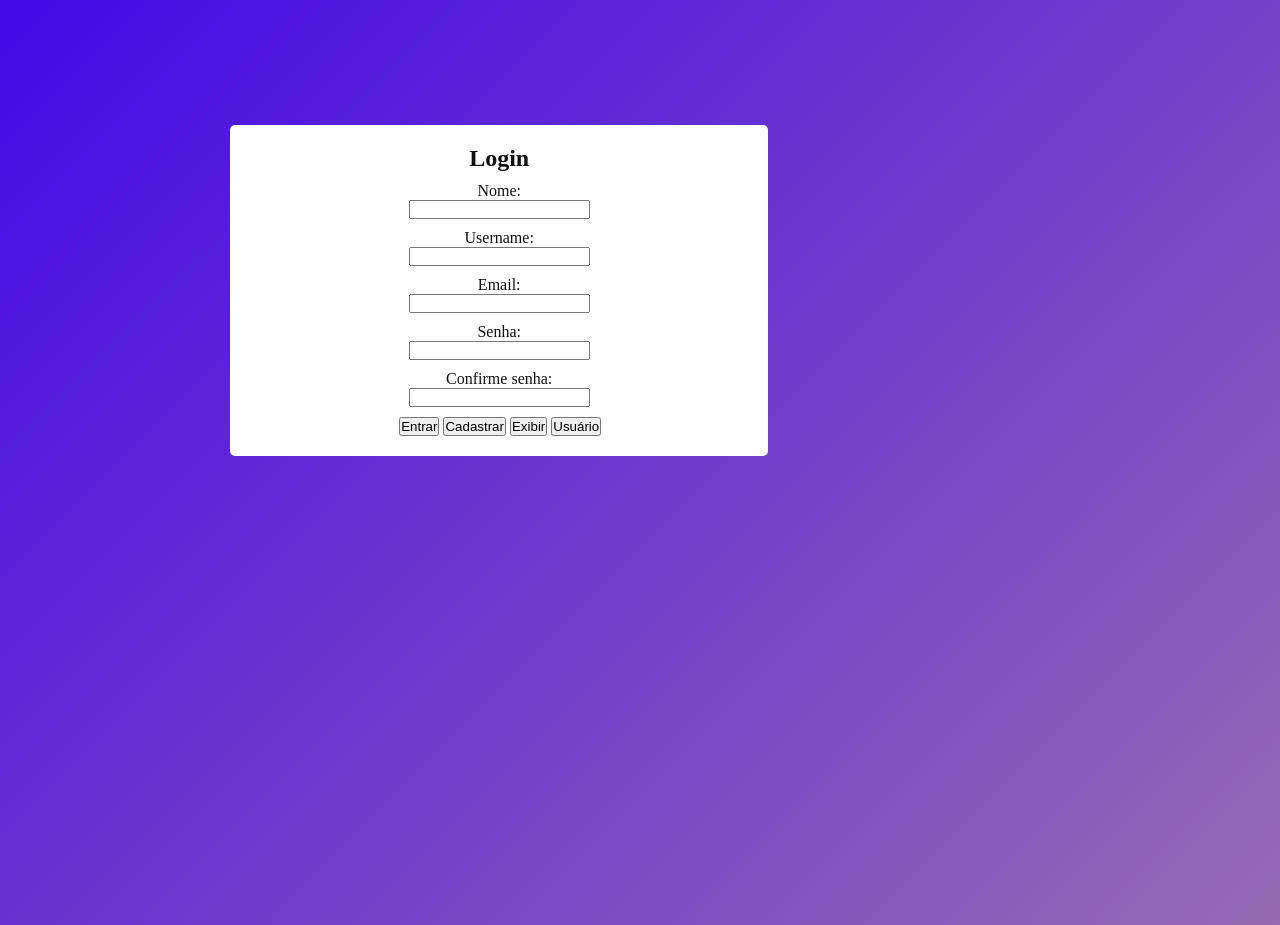
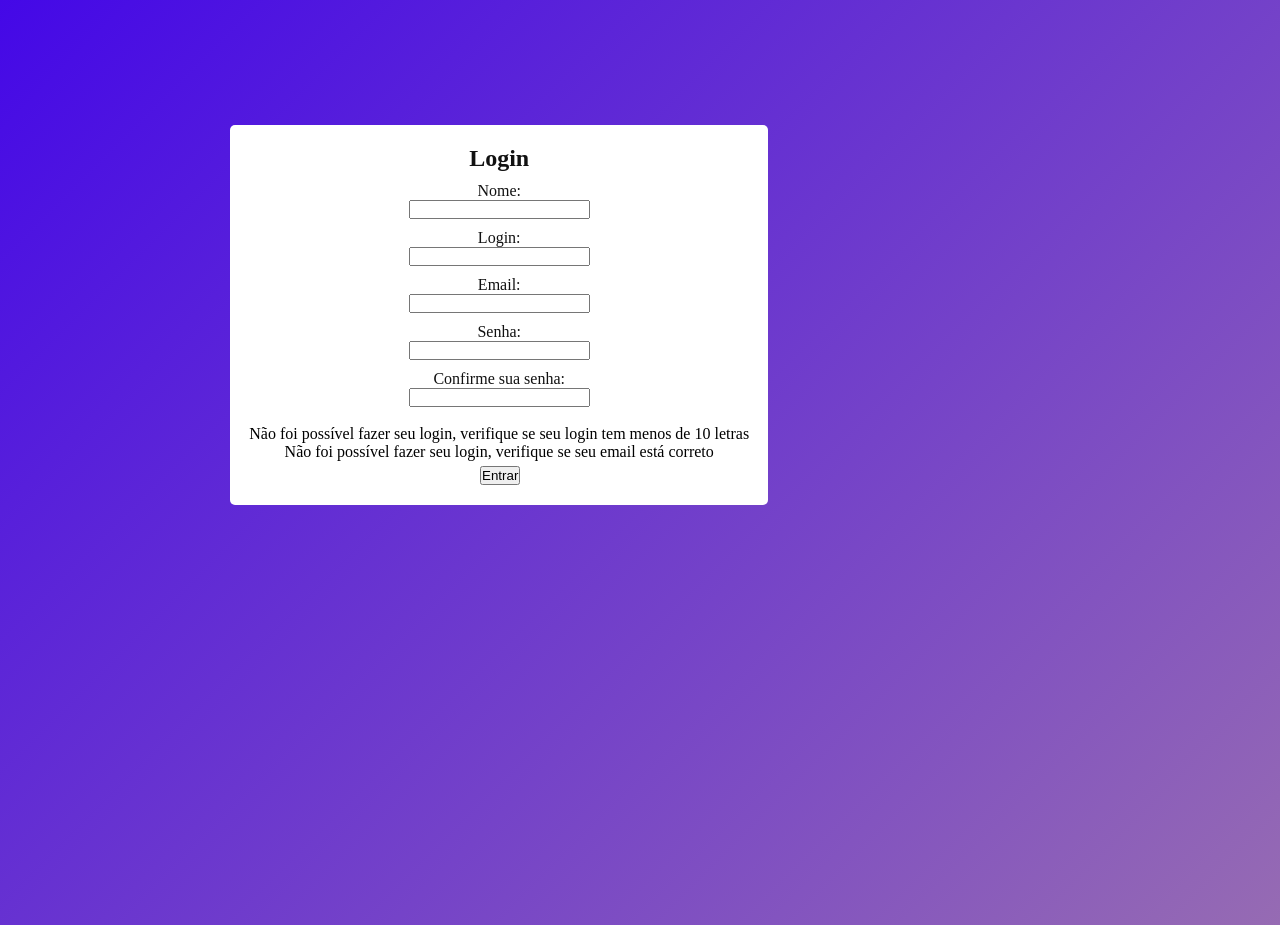
Before and after one commit to CarolMangia/To-do, a plain HTML site: page index.html in a window 1280 px wide. Both pictures are taken after a click on the button "Entrar". Drawn offline with Linux system fonts and the light colour scheme.

Commit message:
Atualizações na tela de login, aula do dia 23/11

```diff
--- a/index.html
+++ b/index.html
@@ -1,7 +1,7 @@
 <!DOCTYPE html>
 <html lang="en">
 <head>
-    <title>A&A´s To-Do List</title>
+    <title>To Do List</title>
     <link href="https://fonts.googleapis.com/css2?family=Poppins:wght@400;500&display=swap" rel="stylesheet">
     <link rel="stylesheet" href="https://cdnjs.cloudflare.com/ajax/libs/font-awesome/5.15.2/css/all.min.css">
     <link rel="stylesheet" href="style.css">
@@ -42,28 +42,70 @@
 
 <div id="container">
 
-<div id="d1"> <p>Nome:</p><input type="text" id="nome">
+    <div id="d1">
+        <p>Nome:</p> <input type="text" id="nome">
 
-<p>Username:</p><input type="text" id="usuario">
+        <p>Login:</p>
+        <input type="text" id="login">
+      </div>
+      <div id="d2">
+        <p>Email:</p> <input type="text" id="email">
 
-<div id="d2"> </div><p>Email:</p><input type="text" id="email">
-
-<p>Senha:</p><input type="text" id="senha">
-
-<div id="d3"> <p>Confirme senha:</p><input type="text" id="confirmarsenha">
+        <p>Senha:</p> <input type="password" id="senha">
+      </div>
+      <div id="d3">
+        <p>Confirme sua senha:</p> <input type="password" id="confirmarsenha">
+      </div> <br>
 
 <div id="ad"> </div>
 
 <div class="button">
     <button onclick="envia();" id="entra"><span>Entrar </span></button>
 
-    <button id="cadastro" onclick="cadastrar()"> <span>Cadastrar</span></button>
-    <button id="exibe" onclick="exibir()"><span>Exibir</span></button>
-    <button id="botaous" onclick="user();"><span>Usuário</span></button>
+
 
 </div>
 </div>
+<script>
 
+function envia(){
+            var ad = document.getElementById("ad");
+            var login = document.getElementById("login").value;
+            var nome = document.getElementById("nome").value;
+            var senha = document.getElementById("senha").value;
+            var verify = document.getElementById("confirmarsenha").value;
+            var email = document.getElementById("email").value;
+            var testa =0;
+            console.log("foi");
+            if (email.includes('@')){
+              var testa = 1;
+            }else{
+              testa=2
+            }
+
+             if (login.length < 10){
+
+               ad.innerHTML+="Não foi possível fazer seu login, verifique se seu login tem menos de 10 letras"+"<br>";
+             }
+             if(nome.length > 10){
+
+               ad.innerHTML+="Não foi possível fazer seu login, verifique se seu nome tem mais de 10 letras"+"<br>";
+             }
+             if  (senha!==verify ){
+              ad.innerHTML+="Senhas não coincidem"+"<br>";
+             }
+             if (testa==2) {
+              ad.innerHTML+="Não foi possível fazer seu login, verifique se seu email está correto";
+             }
+            if((login.length >= 10) && (nome.length <= 10) && (senha ==verify) && (testa!==2)) {
+              document.getElementsByClassName("content")[0].style.display="block";
+              document.getElementsByTagName("ul")[0].style.display="block";
+              document.getElementsByClassName("login")[0].style.display="none";
+
+            }
+
+          }
+</script>
 
 <div id="user">
 <p id="1nome"> </p>
--- a/style.css
+++ b/style.css
@@ -156,3 +156,10 @@ ul {
      text-align: center;
      margin-top: 125px;
  }
+ #d1{
+     position: flex;
+     flex-direction: column;
+ }
+ #ad{
+    color: black;
+ }
```
Also changed, not shown: script.js (+36 -14 lines).
